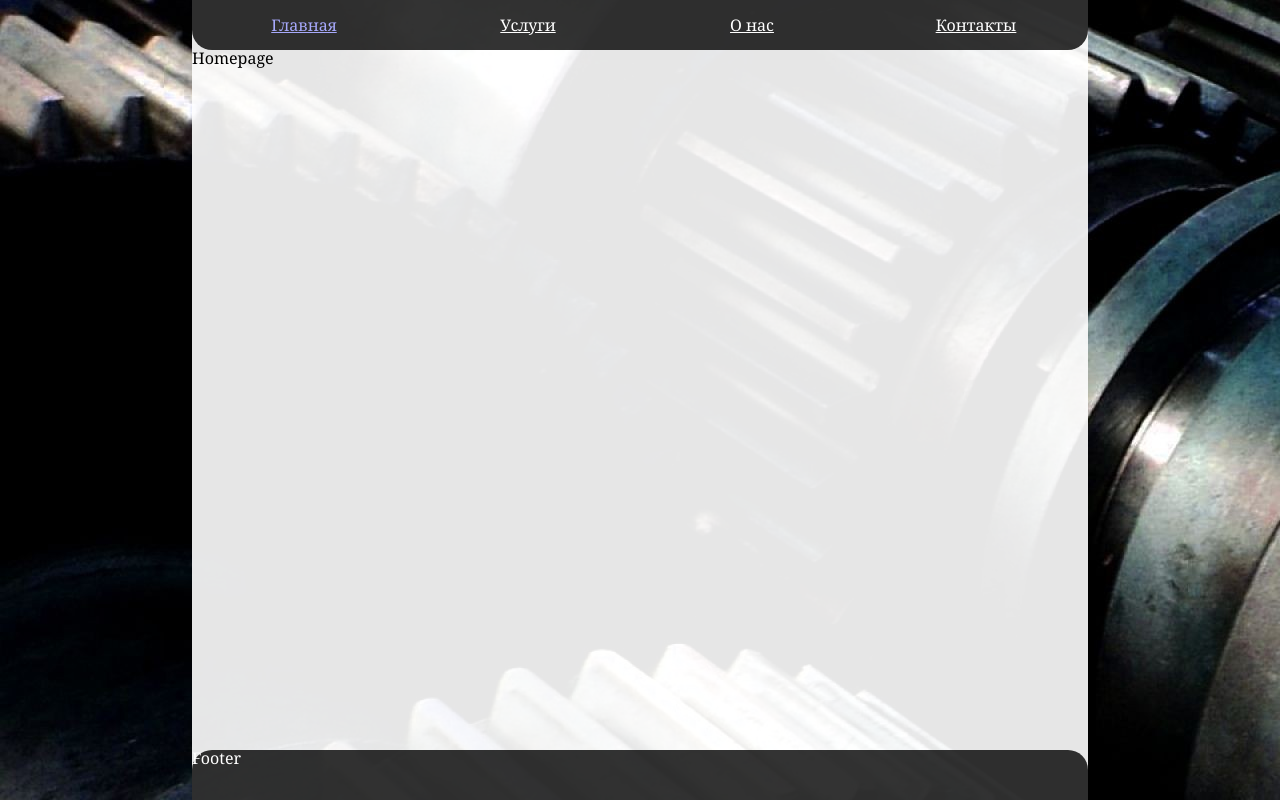
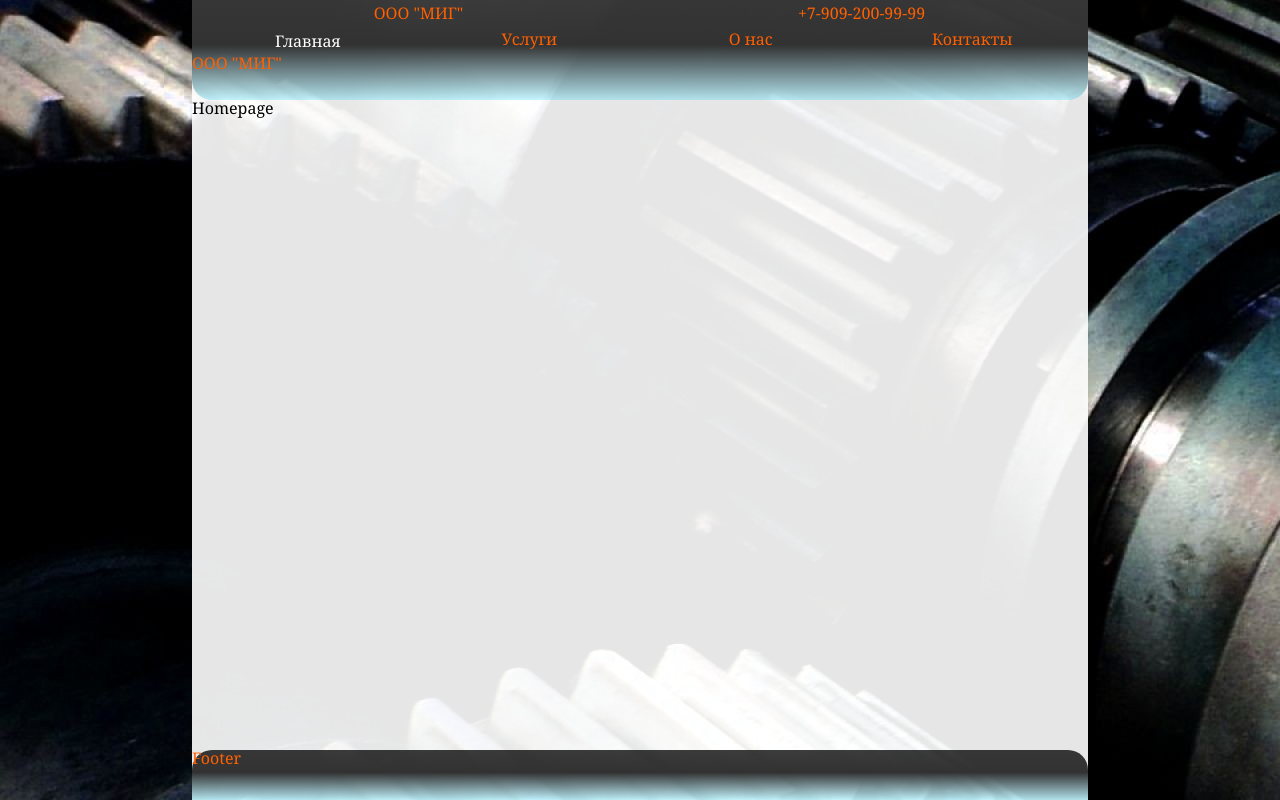
Before and after one commit to Aytcavdep/mig, a React (Create React App) app: page / in a window 1280 px wide. Built offline with nearby package versions, Linux system fonts and the light colour scheme; the HTML template or start-up script is replaced by a standard one.

Commit message:
process header styling

```diff
--- a/src/App.css
+++ b/src/App.css
@@ -133,13 +133,11 @@ table {
 .App {
   margin: auto;
   width: 70%;
-
   min-height: 100vh;
-
   display: grid;
   align-items: inherit;
   justify-content: center;
-  grid-template-rows: 50px auto 50px;
+  grid-template-rows: 100px auto 50px;
   grid-template-columns: 100%;
   background-color: rgba(255, 255, 255, 0.9);
 }
--- a/src/components/Layout.css
+++ b/src/components/Layout.css
@@ -1,8 +1,12 @@
 .nav {
-  color: white;
+  color: #ff6000;
+  line-height: 1;
+  text-decoration: none;
+  cursor: pointer;
 }
 .active-nav {
-  color: rgb(167, 169, 252);
+  color: white;
+  text-decoration: none;
 }
 
 .body {
@@ -11,16 +15,49 @@
 
 .footer,
 .header {
-  background-color: rgba(0, 0, 0, 0.8);
-  color: white;
+  background: rgb(0, 0, 0);
+  background: linear-gradient(
+    180deg,
+    rgba(0, 0, 0, 0.7651435574229692) 0%,
+    rgba(50, 50, 50, 1) 45%,
+    rgba(0, 212, 255, 0.227328431372549) 100%
+  );
+  border-radius: 0 0 20px 20px;
+  color: #ff6000;
+}
+.contact {
+  display: grid;
+  margin: 5px;
+  margin-bottom: 10px;
+  grid-template-columns: repeat(2, 1fr);
+  justify-items: center;
+  align-items: center;
+  justify-content: space-between;
 }
 
-.header {
+.navmenu {
+  margin: 5px;
+  margin-top: 10px;
   display: grid;
   grid-template-columns: repeat(4, 1fr);
-  border-radius: 0 0 20px 20px;
+
   justify-items: center;
   align-items: center;
+}
+.nav:after {
+  background-color: white;
+  display: block;
+  content: "";
+  height: 3px;
+  width: 0%;
+  -webkit-transition: width 0.3s ease-in-out;
+  -moz--transition: width 0.3s ease-in-out;
+  transition: width 0.3s ease-in-out;
+}
+
+.nav:hover:after,
+.nav:focus:after {
+  width: 100%;
 }
 .footer {
   border-radius: 20px 20px 0 0;
--- a/src/components/Layout.jsx
+++ b/src/components/Layout.jsx
@@ -9,6 +9,11 @@ const Layout = () => {
   return (
     <>
       <header className="header">
+        <div className="contact">
+          <div>ООО "МИГ"</div>
+          <div>+7-909-200-99-99</div>
+        </div>
+        <div className="navmenu">
           <NavLink to="/" className={setActive}>
             Главная
           </NavLink>
@@ -21,6 +26,8 @@ const Layout = () => {
           <NavLink to="/contacts" className={setActive}>
             Контакты
           </NavLink>
+        </div>
+        <div className="joblist">ООО "МИГ"</div>
       </header>
       <div className="container">
         <Outlet />
```
Lines whose indentation alone changed are shown as unchanged.
